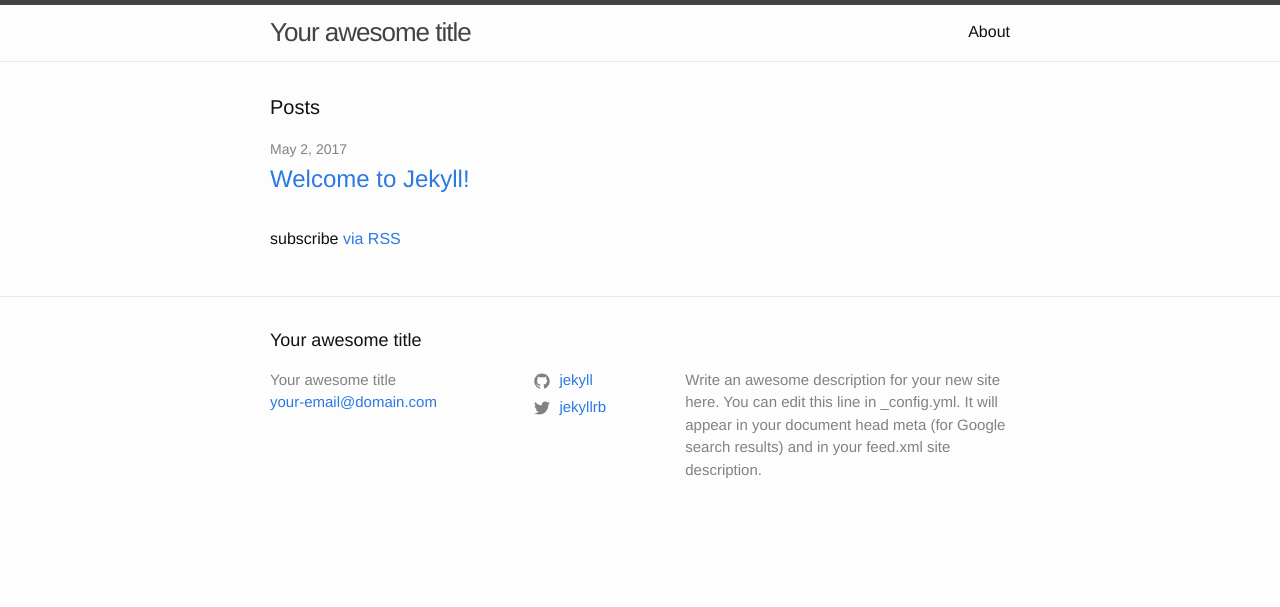
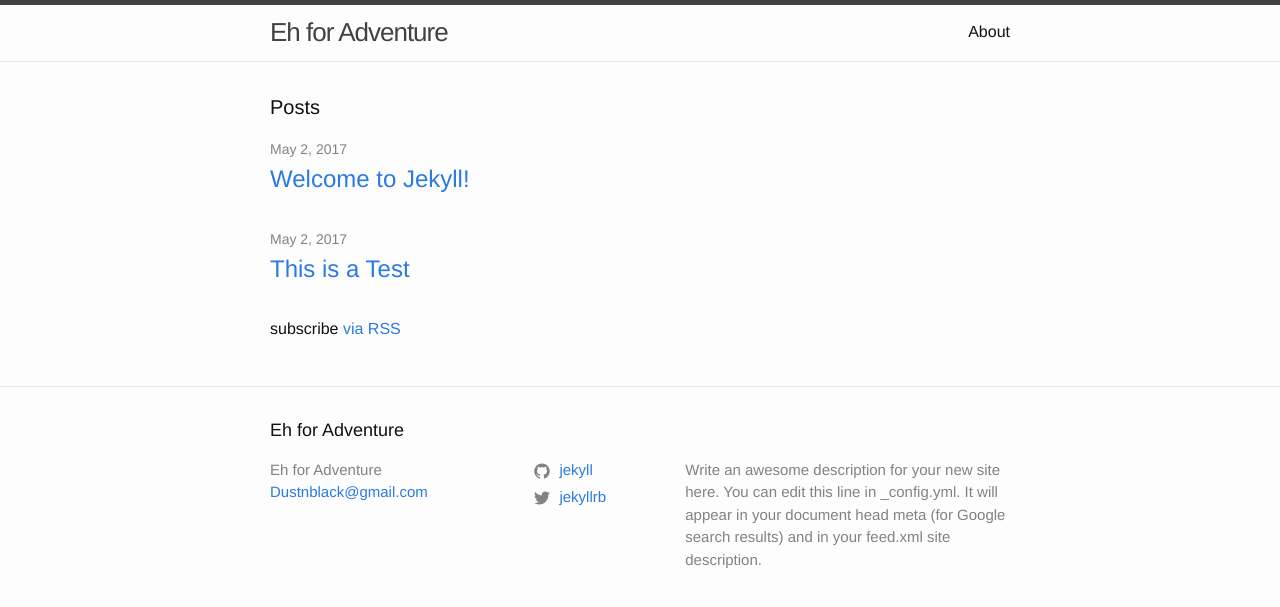
Before and after one commit to Nonplacebo/EhforAdventure, a Jekyll site: the page built from index.md, in a window 1280 px wide. Shown: the top 607 px of the page. Built offline with Jekyll 4.4.1, drawn with Linux system fonts in a browser that asks for light colours.

Commit message:
made example post

```diff
--- a/_config.yml
+++ b/_config.yml
@@ -13,8 +13,8 @@
 # you will see them accessed via {{ site.title }}, {{ site.email }}, and so on.
 # You can create any custom variable you would like, and they will be accessible
 # in the templates via {{ site.myvariable }}.
-title: Your awesome title
-email: your-email@domain.com
+title: Eh for Adventure
+email: Dustnblack@gmail.com
 description: > # this means to ignore newlines until "baseurl:"
   Write an awesome description for your new site here. You can edit this
   line in _config.yml. It will appear in your document head meta (for
--- a/_layouts/default.html
+++ b/_layouts/default.html
@@ -5,7 +5,11 @@
 
   <body>
 
+
+
     {% include header.html %}
+
+
 
     <main class="page-content" aria-label="Content">
       <div class="wrapper">
--- /dev/null
+++ b/_posts/2017-05-02-ExamplePost.markdown
@@ -0,0 +1,6 @@
+---
+layout: post
+title:  "This is a Test"
+date:   2017-05-02 16:11:38 -0400
+categories: jekyll update
+---
```
Also changed, not shown: 1 other file.
